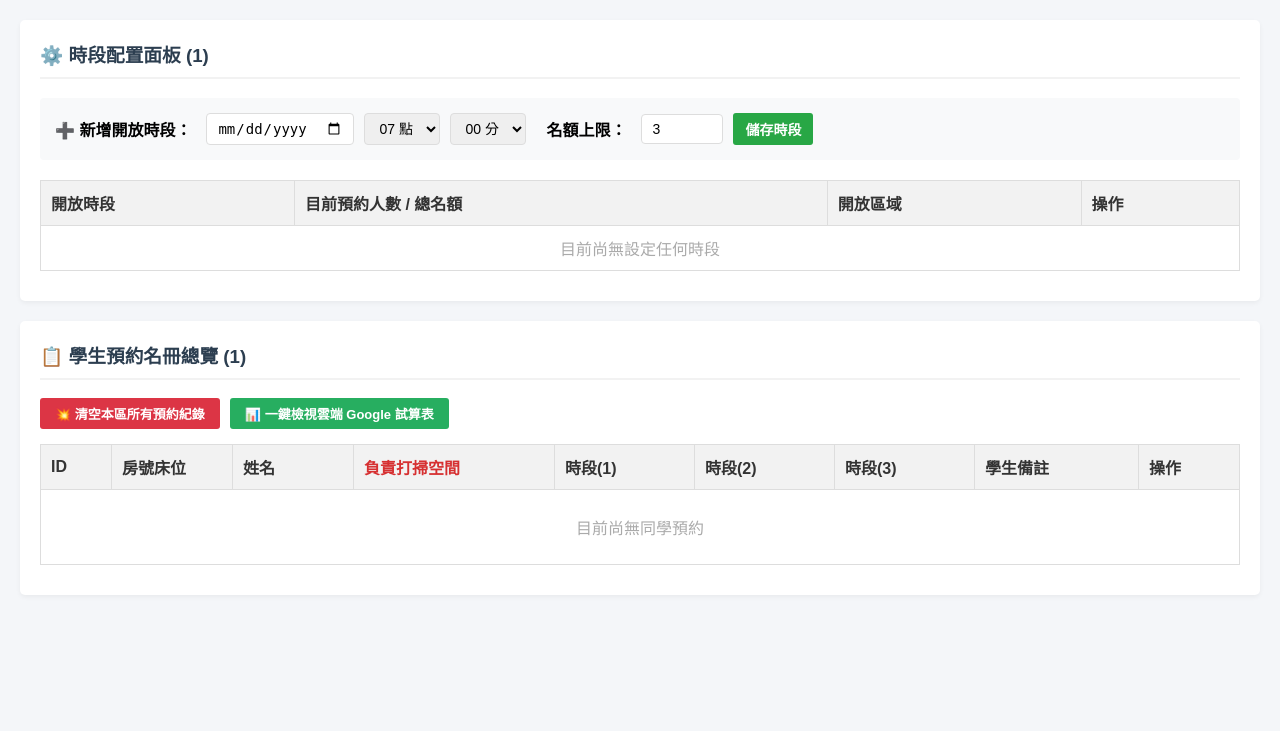
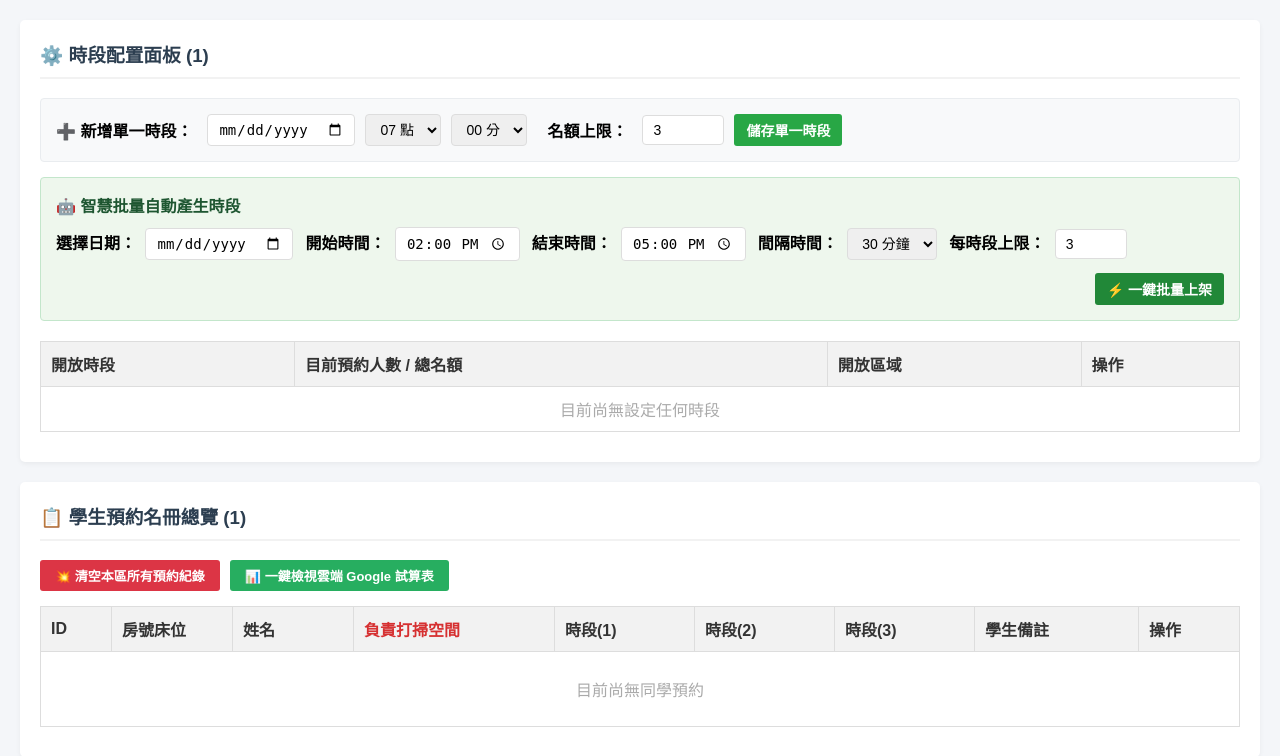
Before and after one commit to hty71/dorm-booking2, a Flask app: page /admin in a window 1280 px wide. Shown: the part 69-825 px from the top of the page. Before the commit the page ends 669 px from the top, so only its background shows below. Run offline with Flask 3, Linux system fonts and the light colour scheme; the visitor is signed in with stand-in values (Sample User, id 1); data that the repository does not hold is empty; some libraries are stand-ins or nearby versions.

Commit message:
Add files via upload

```diff
--- a/app.py
+++ b/app.py
@@ -3,6 +3,8 @@ import csv
 import io  # 💥 這裡補上了關鍵的 io 匯入！
 from io import StringIO
 from flask import Flask, render_template, request, jsonify, session, redirect, url_for, make_response, Response
+# 💥 補上這行，用來處理時間範圍的自動加減
+from datetime import datetime, timedelta
 # 🚀 引入 PostgreSQL 官方驅動
 import psycopg2
 from psycopg2.extras import DictCursor
@@ -341,6 +343,69 @@ def add_slot():
     except psycopg2.errors.UniqueViolation:
         return jsonify({"status": "error", "message": "❌ 該時段已經存在，請勿重複新增！"})
 
+@app.route("/admin/batch_add_slots", methods=["POST"])
+def batch_add_slots():
+    """後台功能：批量自動生成並新增開放時段範圍"""
+    if not session.get("admin_logged_in"):
+        return jsonify({"status": "error", "message": "權限不足！"})
+
+    data = request.get_json()
+    start_date_str = data.get("start_date", "").strip()  # 格式範例: "2026-07-05"
+    start_time_str = data.get("start_time", "").strip()  # 格式範例: "14:00"
+    end_time_str = data.get("end_time", "").strip()      # 格式範例: "17:00"
+    interval_mins = int(data.get("interval", 30))         # 間隔分鐘，預設 30 分鐘
+    max_limit = int(data.get("max_limit", 3))             # 每時段人數上限
+    current_admin_area = session.get("admin_area")
+
+    if not start_date_str or not start_time_str or not end_time_str:
+        return jsonify({"status": "error", "message": "❌ 請完整填寫日期與時間範圍！"})
+
+    try:
+        # 將字串轉換為 datetime 物件以便計算
+        start_dt = datetime.strptime(f"{start_date_str} {start_time_str}", "%Y-%m-%d %H:%M")
+        end_dt = datetime.strptime(f"{start_date_str} {end_time_str}", "%Y-%m-%d %H:%M")
+
+        if start_dt >= end_dt:
+            return jsonify({"status": "error", "message": "❌ 開始時間不能晚於或等於結束時間！"})
+
+        conn = get_db_connection()
+        cursor = conn.cursor()
+
+        curr_dt = start_dt
+        success_count = 0
+        skip_count = 0
+
+        # 用迴圈在時間範圍內不斷累加間隔分鐘數
+        while curr_dt <= end_dt:
+            # 轉換為前端顯示的精簡格式，例如 "7/5 14:00"
+            # %m/%d 去除前導零可用此邏輯，或是維持標準 "07/05 14:00"
+            formatted_time = f"{curr_dt.month}/{curr_dt.day} {curr_dt.strftime('%H:%M')}"
+
+            try:
+                # 試圖寫入資料庫
+                cursor.execute("""
+                    INSERT INTO slots (time_str, max_limit, area) VALUES (%s, %s, %s)
+                """, (formatted_time, max_limit, current_admin_area))
+                success_count += 1
+            except psycopg2.errors.UniqueViolation:
+                # 若時段重複，先 rollback 當前單筆錯誤，並紀錄跳過次數
+                conn.rollback()
+                skip_count += 1
+
+            curr_dt += timedelta(minutes=interval_mins)
+
+        conn.commit()
+        cursor.close()
+        conn.close()
+
+        msg = f"🎉 批量上架成功！共成功新增 {success_count} 個時段。"
+        if skip_count > 0:
+            msg += f"（有 {skip_count} 個重複時段已自動跳過）"
+
+        return jsonify({"status": "success", "message": msg})
+
+    except Exception as e:
+        return jsonify({"status": "error", "message": f"系統錯誤: {str(e)}"})
 
 @app.route("/admin/delete_slot", methods=["POST"])
 def delete_slot():
--- a/templates/admin.html
+++ b/templates/admin.html
@@ -18,7 +18,7 @@
         .btn { padding: 6px 12px; border: none; border-radius: 3px; cursor: pointer; font-weight: bold; font-size: 14px; text-decoration: none; display: inline-block; }
         .btn-green { background: #28a745; color: white; }
         .btn-red { background: #dc3545; color: white; }
-        .btn-sheets { background: #27ae60; color: white; margin-left: 10px; } /* 新增：綠色 Google 試算表按鈕樣式 */
+        .btn-sheets { background: #27ae60; color: white; margin-left: 10px; }
         label { font-weight: bold; margin-right: 5px; }
         input, select { padding: 6px 10px; border: 1px solid #ddd; border-radius: 4px; font-size: 14px; }
     </style>
@@ -32,8 +32,9 @@
 
 <div class="card">
     <h3>⚙️ 時段配置面板 ({{ session['admin_area'] }})</h3>
-    <div style="margin-bottom: 20px; background: #f8f9fa; padding: 15px; border-radius: 4px; display: flex; flex-wrap: wrap; gap: 10px; align-items: center;">
-        <label>➕ 新增開放時段：</label>
+
+    <div style="margin-bottom: 15px; background: #f8f9fa; padding: 15px; border-radius: 4px; display: flex; flex-wrap: wrap; gap: 10px; align-items: center; border: 1px solid #e9ecef;">
+        <label>➕ 新增單一時段：</label>
         <input type="date" id="newDateInput" required>
 
         <select id="newHourInput">
@@ -51,7 +52,43 @@
 
         <label style="margin-left: 10px;">名額上限：</label>
         <input type="number" id="maxLimit" value="3" style="width: 60px;">
-        <button class="btn btn-green" onclick="addSlot()">儲存時段</button>
+        <button class="btn btn-green" onclick="addSlot()">儲存單一時段</button>
+    </div>
+
+    <div style="background: #eef7ed; border: 1px solid #c3e6cb; padding: 15px; border-radius: 4px; margin-bottom: 20px;">
+        <h4 style="margin-top: 0; margin-bottom: 10px; color: #1e5631; display: flex; align-items: center; gap: 5px;">
+            <span>🤖 智慧批量自動產生時段</span>
+        </h4>
+        <div style="display: flex; flex-wrap: wrap; gap: 12px; align-items: center;">
+            <div>
+                <label>選擇日期：</label>
+                <input type="date" id="batch_date">
+            </div>
+            <div>
+                <label>開始時間：</label>
+                <input type="time" id="batch_start" value="14:00">
+            </div>
+            <div>
+                <label>結束時間：</label>
+                <input type="time" id="batch_end" value="17:00">
+            </div>
+            <div>
+                <label>間隔時間：</label>
+                <select id="batch_interval">
+                    <option value="20">20 分鐘</option>
+                    <option value="30" selected>30 分鐘</option>
+                    <option value="40">40 分鐘</option>
+                    <option value="60">60 分鐘</option>
+                </select>
+            </div>
+            <div>
+                <label>每時段上限：</label>
+                <input type="number" id="batch_limit" value="3" min="1" style="width: 50px;">
+            </div>
+            <button class="btn btn-green" onclick="submitBatchSlots()" style="background: #218838; margin-left: auto;">
+                ⚡ 一鍵批量上架
+            </button>
+        </div>
     </div>
 
     <table>
@@ -155,6 +192,47 @@
         .then(data => { alert(data.message); window.location.reload(); });
     }
 
+    // 🤖 全新加入：前端處理批量新增時段的 JavaScript 函式
+    function submitBatchSlots() {
+        const start_date = document.getElementById('batch_date').value;
+        const start_time = document.getElementById('batch_start').value;
+        const end_time = document.getElementById('batch_end').value;
+        const interval = document.getElementById('batch_interval').value;
+        const max_limit = document.getElementById('batch_limit').value;
+
+        if (!start_date || !start_time || !end_time) {
+            alert('❌ 請完整填寫日期、開始時間與結束時間！');
+            return;
+        }
+
+        if (!confirm(`確定要為目前分區自動批量產生自 ${start_time} 至 ${end_time}，每 ${interval} 分鐘一個開放時段嗎？`)) {
+            return;
+        }
+
+        fetch('/admin/batch_add_slots', {
+            method: 'POST',
+            headers: { 'Content-Type': 'application/json' },
+            body: JSON.stringify({
+                start_date: start_date,
+                start_time: start_time,
+                end_time: end_time,
+                interval: parseInt(interval, 10),
+                max_limit: parseInt(max_limit, 10)
+            })
+        })
+        .then(res => res.json())
+        .then(data => {
+            alert(data.message);
+            if (data.status === 'success') {
+                window.location.reload(); // 成功後自動重整網頁重新渲染時段清單
+            }
+        })
+        .catch(err => {
+            console.error(err);
+            alert('系統發生連線錯誤或後端異常！');
+        });
+    }
+
     function deleteSlot(time_str) {
         if(!confirm(`確定要刪除【${time_str}】此時段嗎？`)) return;
         fetch("/admin/delete_slot", {
```
